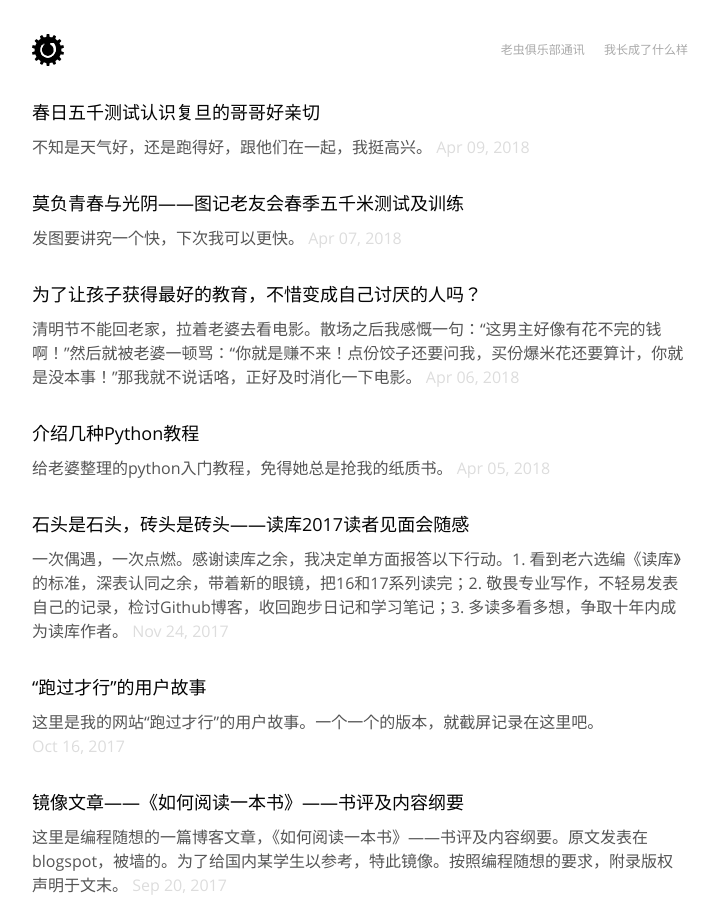
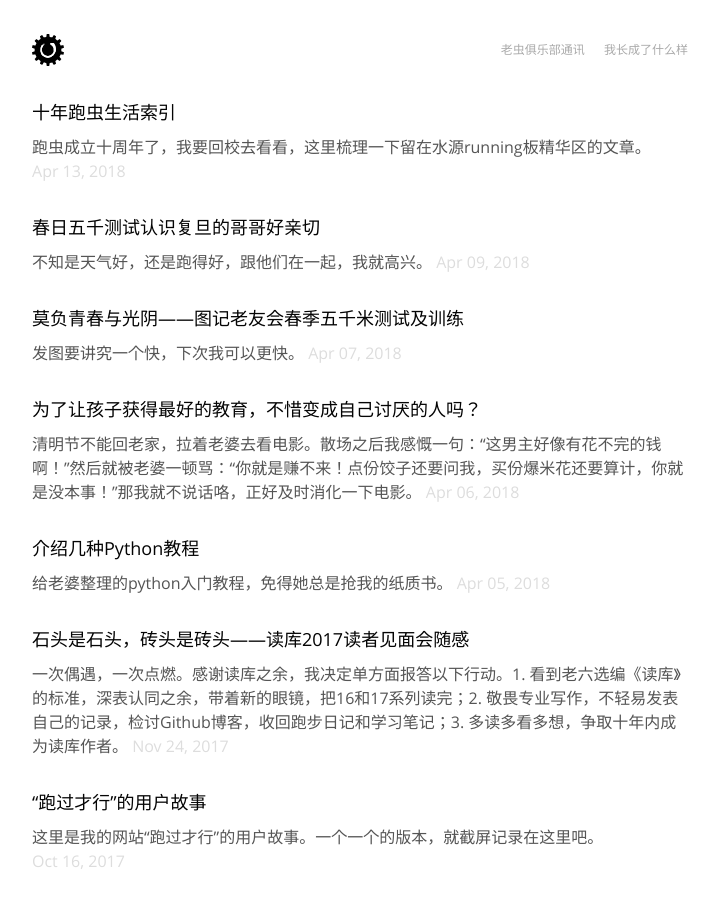
Before and after one commit to John-Qu/John-Qu.github.io, a Jekyll site: the page built from index.html, in a window 1280 px wide and 900 px high. Shown: the whole window, without its empty margins (280-999 px from the left). Built offline with Jekyll 4.4.1, drawn with Linux system fonts in a browser that asks for light colours.

```diff
--- a/_posts/2018-04-07-Spring-5000-with-Fudan-Friends.md
+++ b/_posts/2018-04-07-Spring-5000-with-Fudan-Friends.md
@@ -3,7 +3,7 @@ layout: post
 title:  "春日五千测试认识复旦的哥哥好亲切"
 date: 2018-04-09 21:03:19 +0800
 categories: running
-description: 不知是天气好，还是跑得好，跟他们在一起，我挺高兴。
+description: 不知是天气好，还是跑得好，跟他们在一起，我就高兴。
 ---
 
 说明：跑记不再写成流水账，那没人看，包括我自己。尝试找到一种风格，对别人有用，也给将来的自己。
--- /dev/null
+++ b/_posts/2018-04-13-index-of-ten-years-paochong-life.md
@@ -0,0 +1,7 @@
+---
+layout: post
+title:  "十年跑虫生活索引"
+date: 2018-04-13 18:01:14 +0800
+categories: index
+description: 跑虫成立十周年了，我要回校去看看，这里梳理一下留在水源running板精华区的文章。
+---
```
Also changed, not shown: about/index.md (+3 -2 lines).
